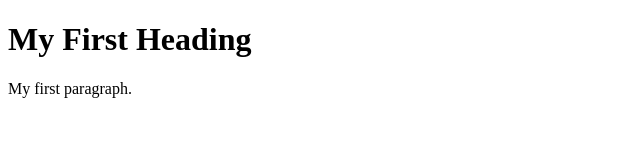
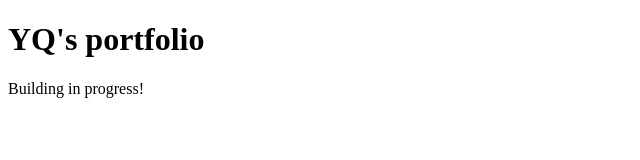
Before and after one commit to tayyqi/portfolio, a plain HTML site: page index.html in a window 1280 px wide. Shown: the whole page, without its empty margins (0-640 px from the left). Drawn offline with Linux system fonts and the light colour scheme.

Commit message:
work in prog

```diff
--- a/index.html
+++ b/index.html
@@ -2,8 +2,8 @@
 <html>
     <body>
 
-        <h1>My First Heading</h1>
-        <p>My first paragraph.</p>
+        <h1>YQ's portfolio</h1>
+        <p>Building in progress!</p>
 
     </body>
 </html>
```
